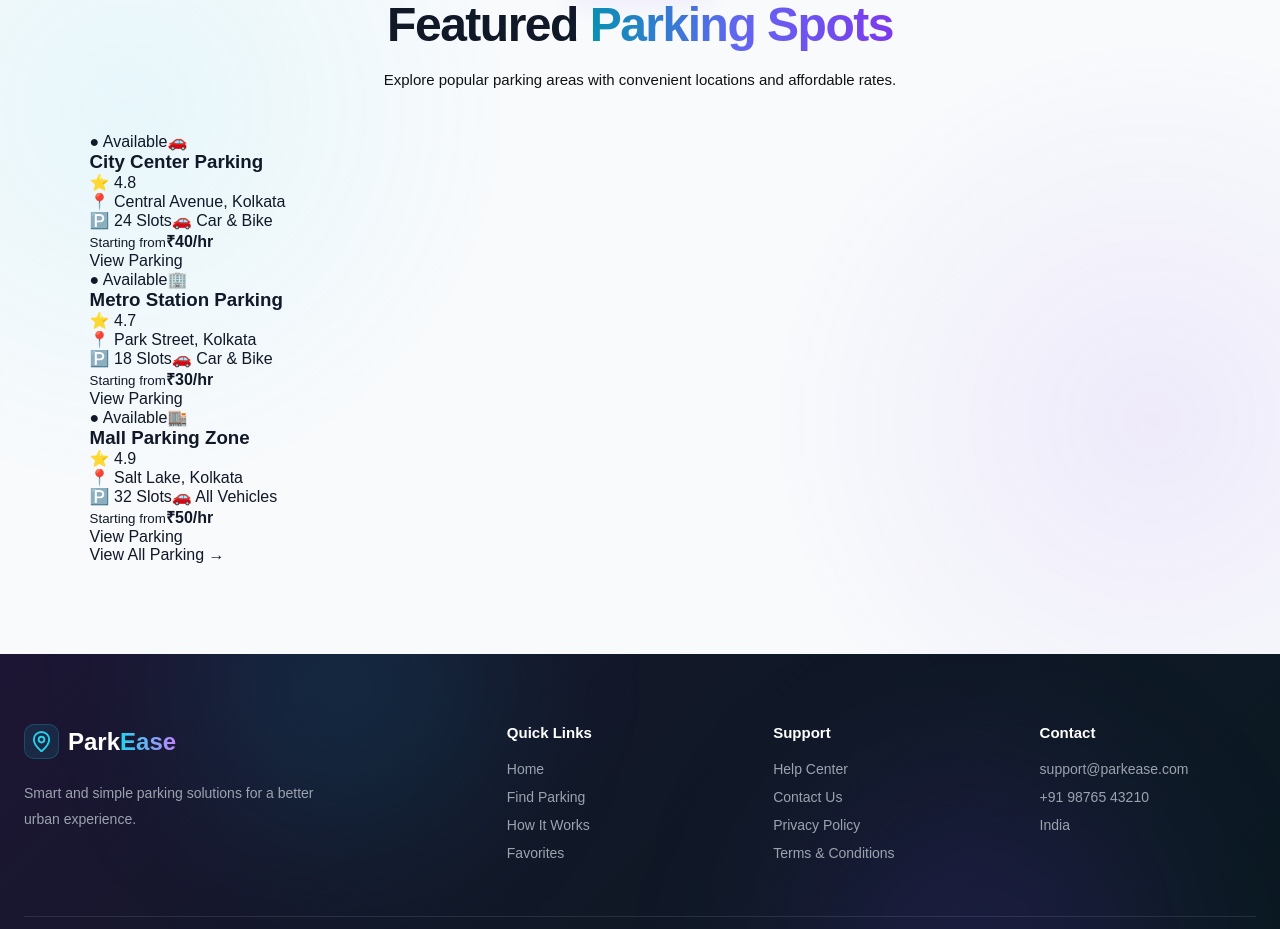
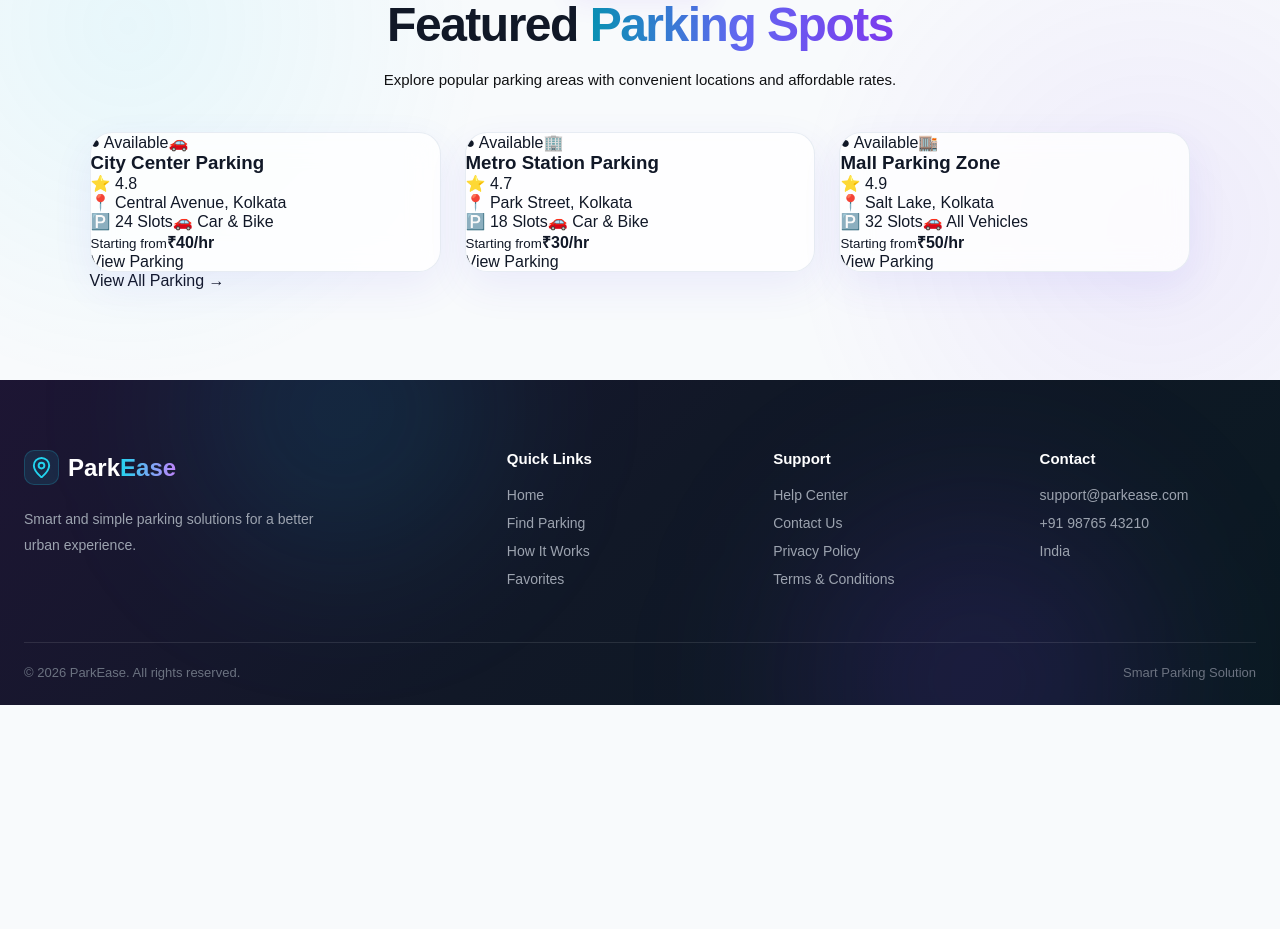
Before and after one commit to dibeyendu-dev/smart-parking-system, a React (Vite) app: page / in a window 1280 px wide. Shown: the part 1340-2269 px from the top of the page. After the commit the page ends 2045 px from the top, so only its background shows below. Built offline with nearby package versions, Linux system fonts and the light colour scheme.

Commit message:
featured parking css part 2 added

```diff
--- a/src/css/Home.css
+++ b/src/css/Home.css
@@ -908,3 +908,46 @@
     ),
     #f8fafc;
 }
+/* ======================================== PARKING CARD ======================================== */
+
+.parking-cards {
+  max-width: 1200px;
+  margin: auto;
+
+  display: grid;
+  grid-template-columns: repeat(3, 1fr);
+
+  gap: 24px;
+}
+
+
+/* ======================================== PARKING CARD ======================================== */
+
+.parking-card-item {
+  overflow: hidden;
+
+  background: rgba(255, 255, 255, 0.8);
+
+  border: 1px solid rgba(226, 232, 240, 0.8);
+
+  border-radius: 22px;
+
+  box-shadow:
+    0 15px 40px rgba(79, 70, 229, 0.08);
+
+  backdrop-filter: blur(15px);
+
+  transition:
+    transform 0.35s ease,
+    box-shadow 0.35s ease,
+    border-color 0.35s ease;
+}
+
+.parking-card-item:hover {
+  transform: translateY(-8px);
+
+  border-color: rgba(124, 58, 237, 0.2);
+
+  box-shadow:
+    0 25px 55px rgba(79, 70, 229, 0.14);
+}
```
